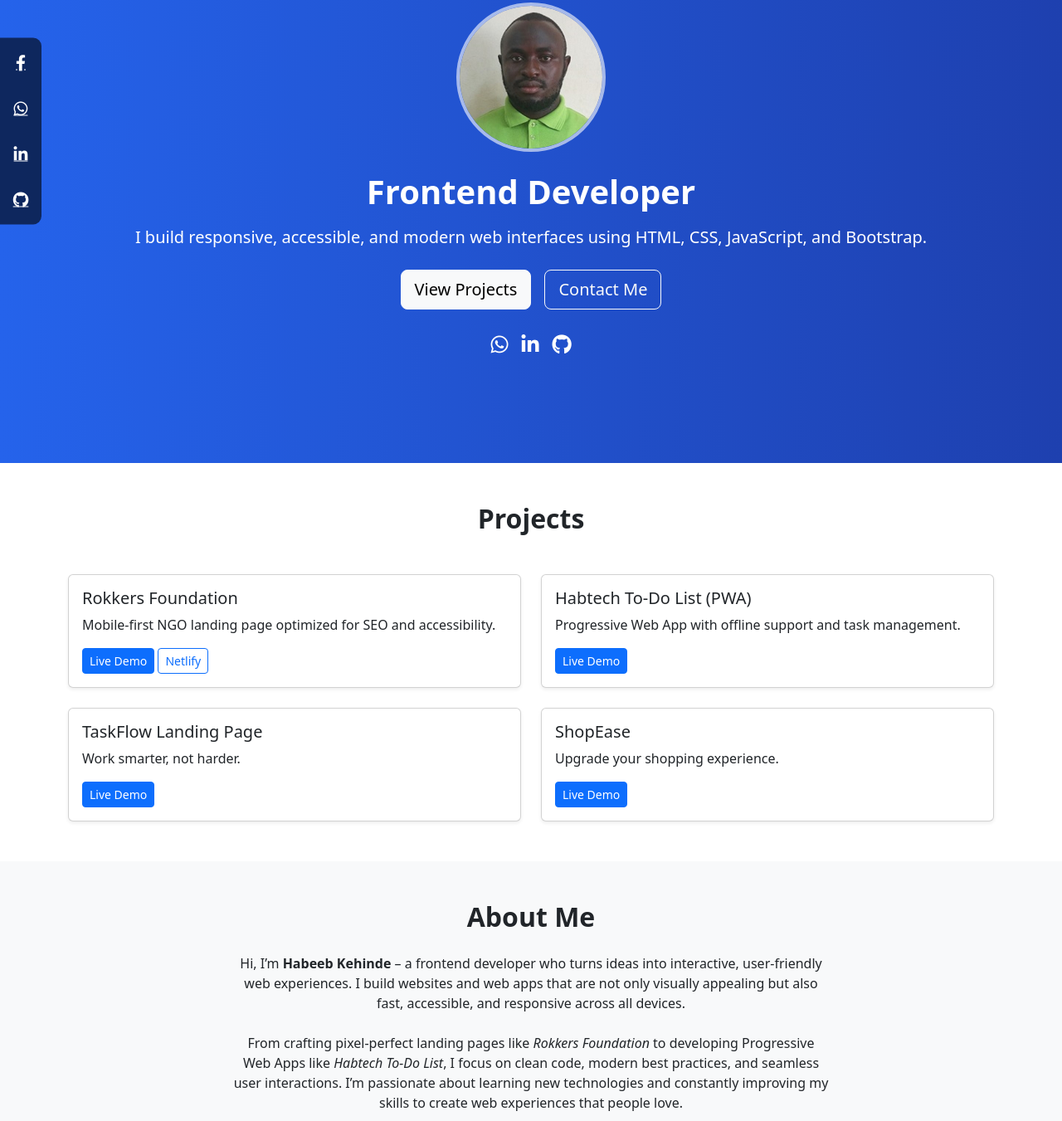
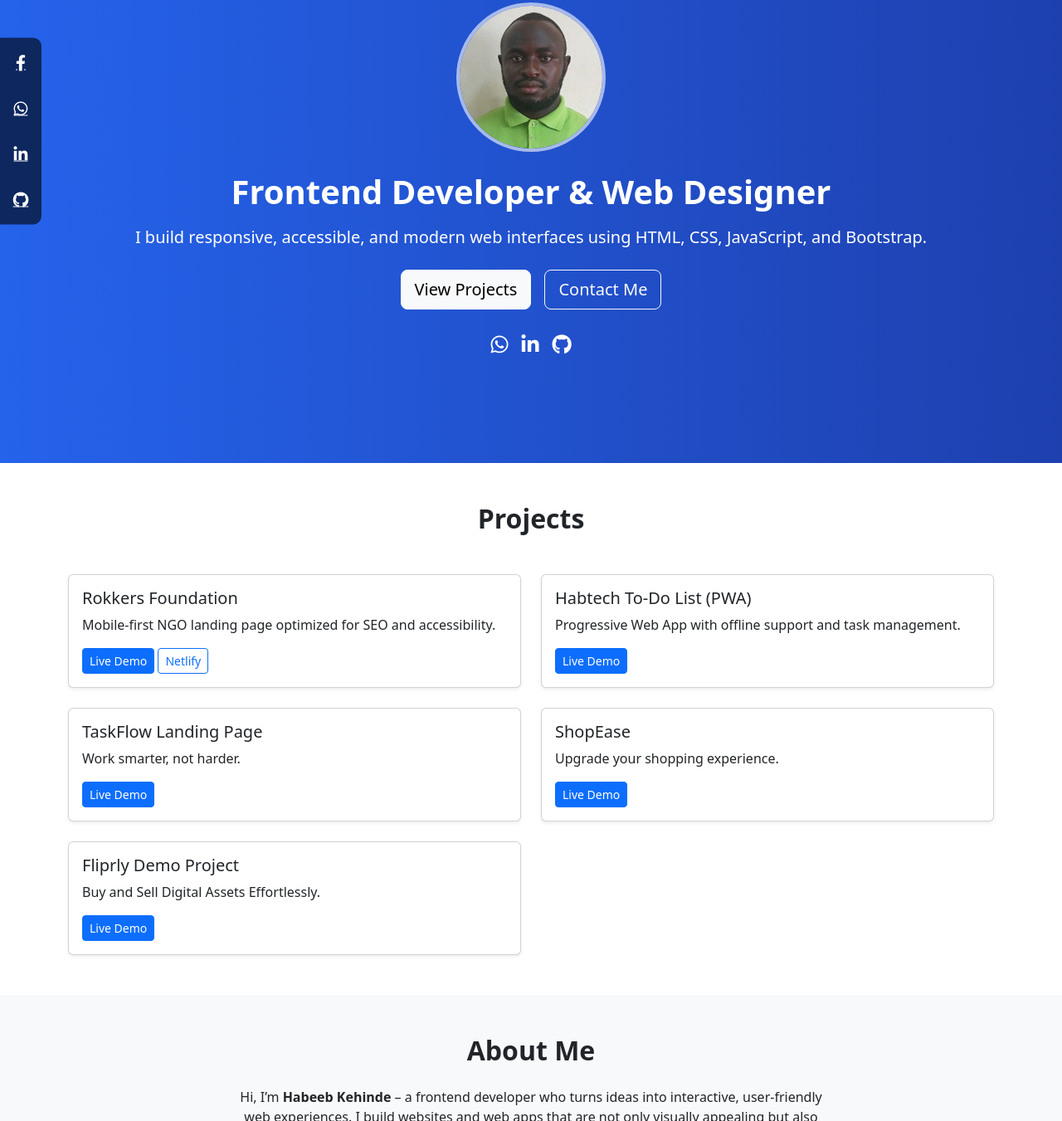
Before and after one commit to Habkenny/Habeeb_Portfolio_2026, a plain HTML site: page index.html in a window 1280 px wide. Shown: the part 242-1593 px from the top of the page at 83% size. Drawn offline with nearby package versions, Linux system fonts and the light colour scheme.

Commit message:
Add flpy Landing Page project card to Portfolio
Updated the title to include 'Web Designer' and added a new project 'Fliprly Demo Project' to the projects section.

```diff
--- a/index.html
+++ b/index.html
@@ -4,7 +4,7 @@
     <meta charset="UTF-8" />
     <meta name="viewport" content="width=device-width, initial-scale=1" />
 
-    <title>Habeeb Kehinde | Frontend Developer</title>
+    <title>Habeeb Kehinde | Frontend Developer & Web Designer</title>
 
     <meta
       name="description"
@@ -101,7 +101,7 @@
           alt="Portrait of Habeeb Kehinde"
           class="rounded-circle mb-4 profile-img"
         />
-        <h1 class="fw-bold">Frontend Developer</h1>
+        <h1 class="fw-bold">Frontend Developer & Web Designer</h1>
         <p class="lead mx-auto mt-3">
           I build responsive, accessible, and modern web interfaces using HTML,
           CSS, JavaScript, and Bootstrap.
@@ -209,6 +209,23 @@
                 <p class="card-text">Upgrade your shopping experience.</p>
                 <a
                   href="https://habkenny.github.io/E_Commerce_LP/"
+                  target="_blank"
+                  class="btn btn-primary btn-sm"
+                  >Live Demo</a
+                >
+              </div>
+            </div>
+          </div>
+
+          <div class="col-md-6">
+            <div class="card h-100 shadow-sm">
+              <div class="card-body">
+                <h5 class="card-title">Fliprly Demo Project</h5>
+                <p class="card-text">
+                  Buy and Sell Digital Assets Effortlessly.
+                </p>
+                <a
+                  href="https://habkenny.github.io/Flrpy_LP_demo/"
                   target="_blank"
                   class="btn btn-primary btn-sm"
                   >Live Demo</a
```
